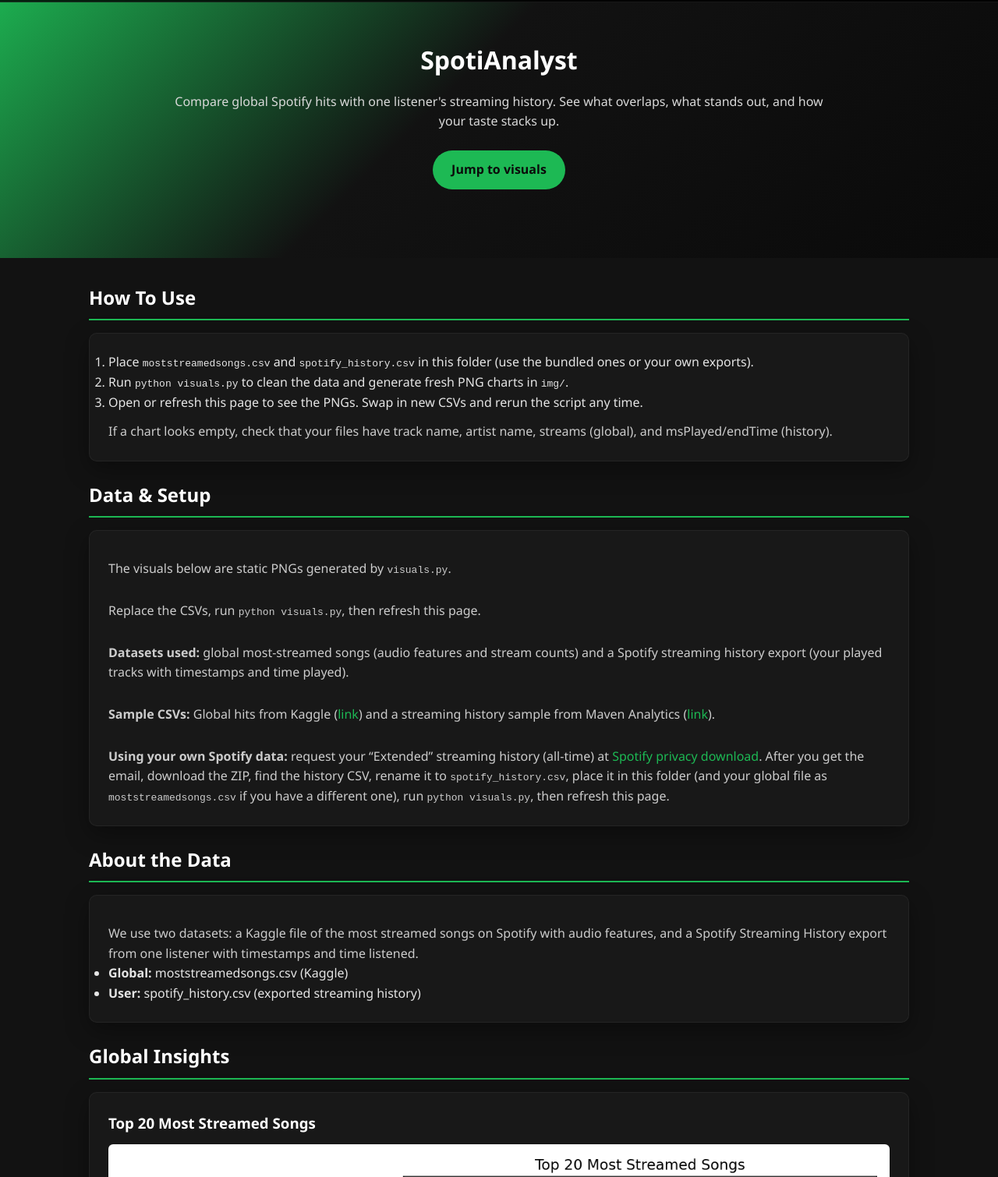
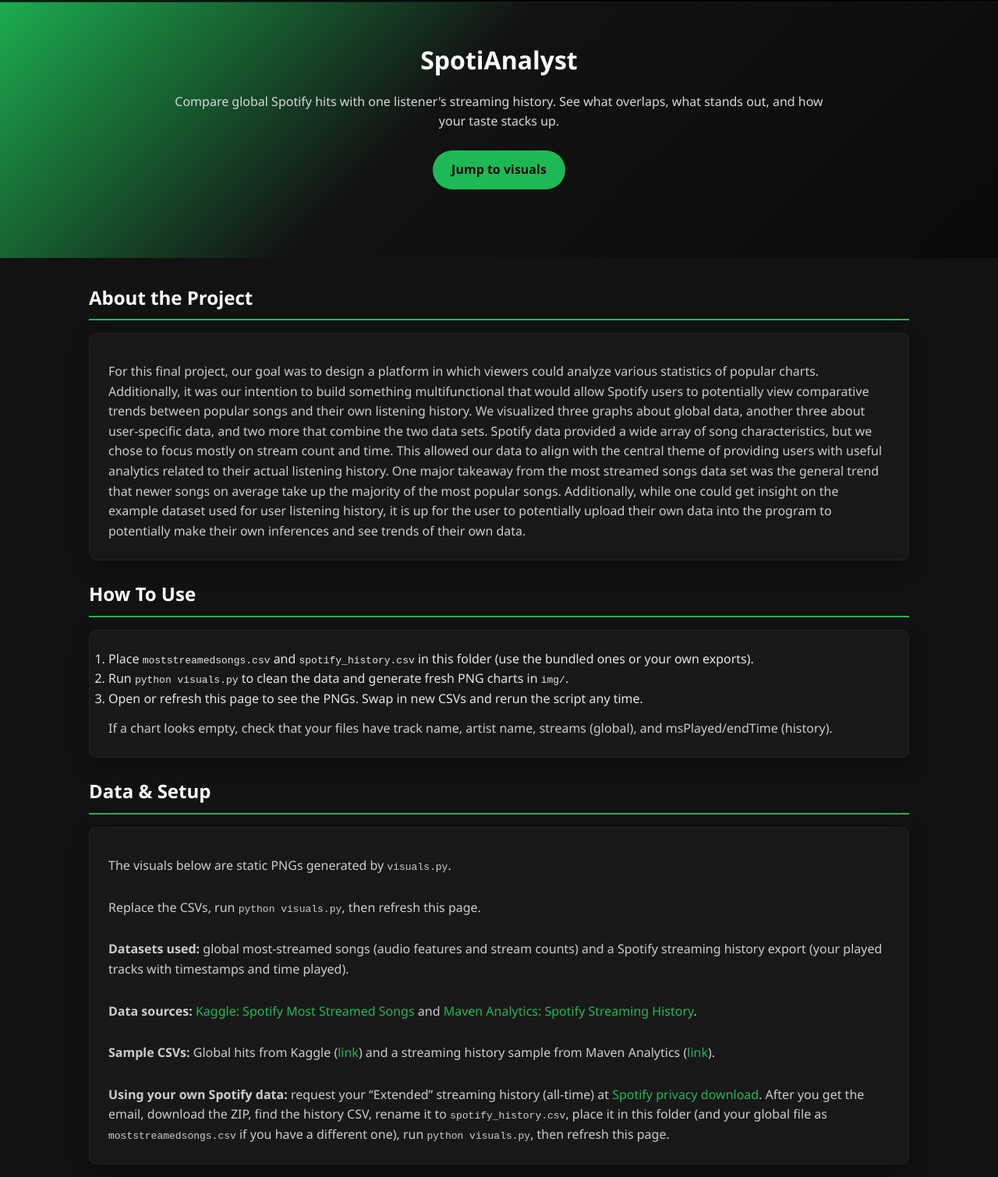
Before and after one commit to 3nboyd/SpotiAnalyst, a plain HTML site: page index.html in a window 1280 px wide. Shown: the part 56-1566 px from the top of the page at 78% size. Drawn offline with Linux system fonts and the light colour scheme.

Commit message:
html updates

```diff
--- a/index.html
+++ b/index.html
@@ -28,6 +28,13 @@
     </header>
 
     <main>
+        <section id="about-project">
+            <h2>About the Project</h2>
+            <div class="viz-card">
+                <p>For this final project, our goal was to design a platform in which viewers could analyze various statistics of popular charts. Additionally, it was our intention to build something multifunctional that would allow Spotify users to potentially view comparative trends between popular songs and their own listening history. We visualized three graphs about global data, another three about user-specific data, and two more that combine the two data sets. Spotify data provided a wide array of song characteristics, but we chose to focus mostly on stream count and time. This allowed our data to align with the central theme of providing users with useful analytics related to their actual listening history. One major takeaway from the most streamed songs data set was the general trend that newer songs on average take up the majority of the most popular songs. Additionally, while one could get insight on the example dataset used for user listening history, it is up for the user to potentially upload their own data into the program to potentially make their own inferences and see trends of their own data.</p>
+            </div>
+        </section>
+
         <section id="how-to-use">
             <h2>How To Use</h2>
             <div class="viz-card">
@@ -46,8 +53,9 @@
                 <p>The visuals below are static PNGs generated by <code>visuals.py</code>.</p>
                 <p class="hint">Replace the CSVs, run <code>python visuals.py</code>, then refresh this page.</p>
                 <p><strong>Datasets used:</strong> global most-streamed songs (audio features and stream counts) and a Spotify streaming history export (your played tracks with timestamps and time played).</p>
+                <p><strong>Data sources:</strong> <a href="https://www.kaggle.com/datasets/abdulszz/spotify-most-streamed-songs" target="_blank" rel="noreferrer">Kaggle: Spotify Most Streamed Songs</a> and <a href="https://mavenanalytics.io/data-playground/spotify-streaming-history" target="_blank" rel="noreferrer">Maven Analytics: Spotify Streaming History</a>.</p>
                 <p><strong>Sample CSVs:</strong> Global hits from Kaggle (<a href="https://www.kaggle.com/datasets/abdulszz/spotify-most-streamed-songs">link</a>) and a streaming history sample from Maven Analytics (<a href="https://mavenanalytics.io/data-playground/spotify-streaming-history">link</a>).</p>
-                <p><strong>Using your own Spotify data:</strong> request your “Extended” streaming history (all-time) at <a href="https://www.spotify.com/us/account/privacy/">Spotify privacy download</a>. After you get the email, download the ZIP, find the history CSV, rename it to <code>spotify_history.csv</code>, place it in this folder (and your global file as <code>moststreamedsongs.csv</code> if you have a different one), run <code>python visuals.py</code>, then refresh this page.</p>
+                <p><strong>Using your own Spotify data:</strong> request your “Extended” streaming history (all-time) at <a href="https://www.spotify.com/us/account/privacy/download/">Spotify privacy download</a>. After you get the email, download the ZIP, find the history CSV, rename it to <code>spotify_history.csv</code>, place it in this folder (and your global file as <code>moststreamedsongs.csv</code> if you have a different one), run <code>python visuals.py</code>, then refresh this page.</p>
             </div>
         </section>
 
```
